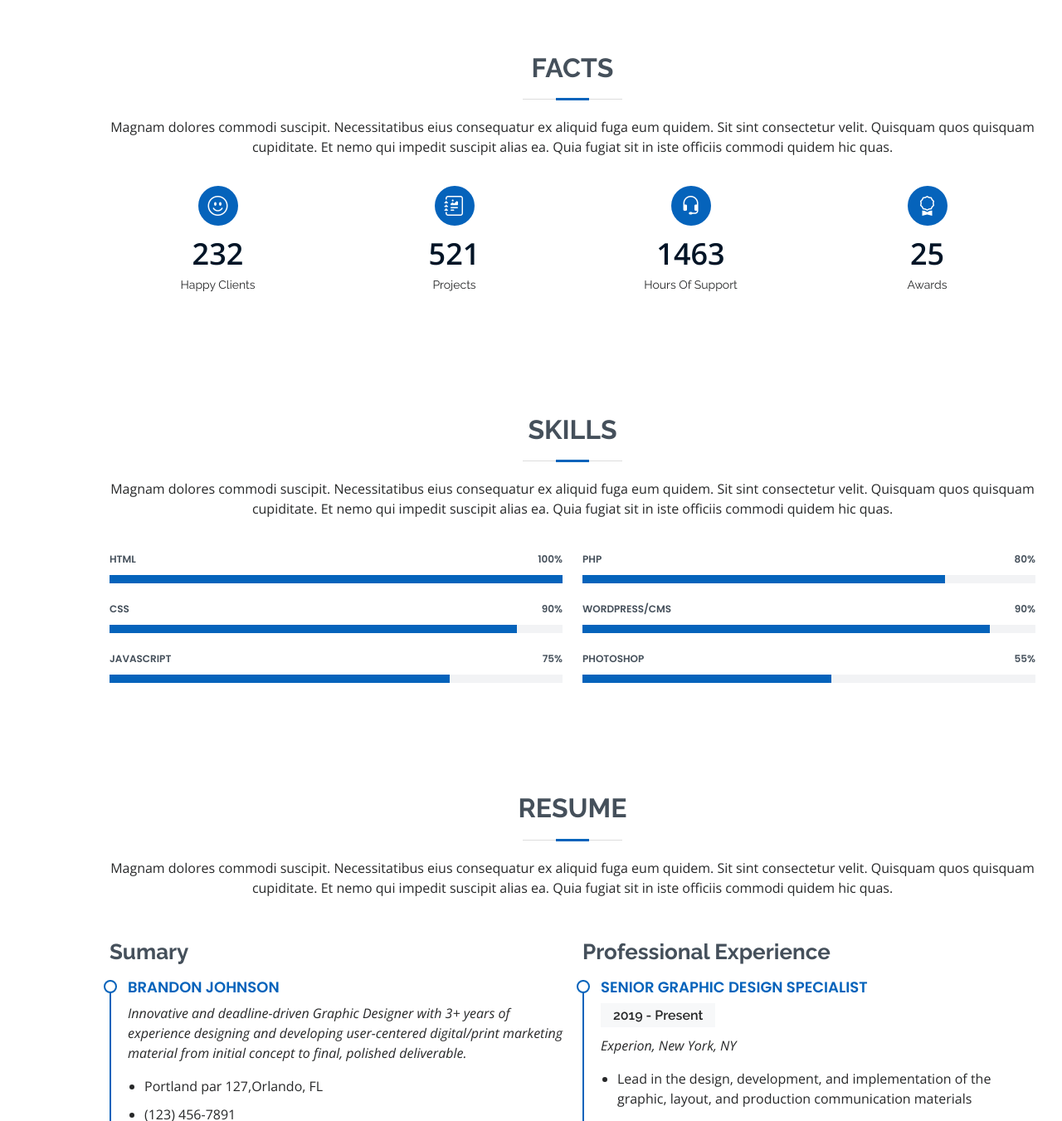
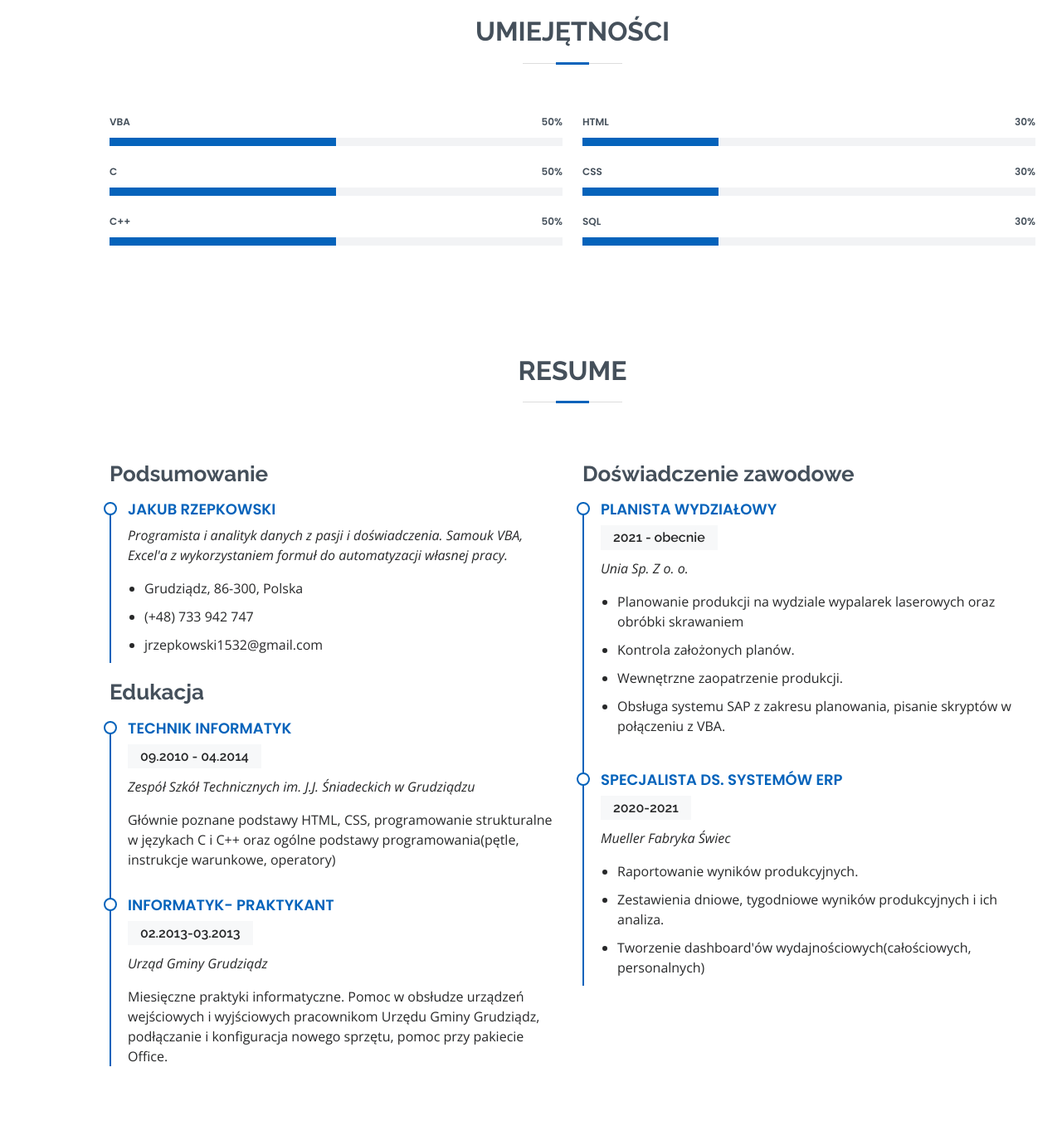
Before and after one commit to jrzepkowski/jrzepkowski.github.io, a plain HTML site: page index.html in a window 1280 px wide. Shown: the part 1449-2800 px from the top of the page at 83% size. Drawn offline with nearby package versions, Linux system fonts and the light colour scheme.

Commit message:
zmiana na 2405
2405

```diff
--- a/index.html
+++ b/index.html
@@ -46,11 +46,11 @@
     <nav id="navbar" class="navbar nav-menu">
       <ul>
         <li><a href="#hero" class="nav-link scrollto active"><i class="bx bx-home"></i> <span>Home</span></a></li>
-        <li><a href="#about" class="nav-link scrollto"><i class="bx bx-user"></i> <span>About</span></a></li>
-        <li><a href="#resume" class="nav-link scrollto"><i class="bx bx-file-blank"></i> <span>Resume</span></a></li>
+        <li><a href="#about" class="nav-link scrollto"><i class="bx bx-user"></i> <span>O mnie</span></a></li>
+        <li><a href="#resume" class="nav-link scrollto"><i class="bx bx-file-blank"></i> <span>Doświadczenie</span></a></li>
         <li><a href="#portfolio" class="nav-link scrollto"><i class="bx bx-book-content"></i> <span>Portfolio</span></a></li>
-        <li><a href="#services" class="nav-link scrollto"><i class="bx bx-server"></i> <span>Services</span></a></li>
-        <li><a href="#contact" class="nav-link scrollto"><i class="bx bx-envelope"></i> <span>Contact</span></a></li>
+
+        <li><a href="#contact" class="nav-link scrollto"><i class="bx bx-envelope"></i> <span>Kontakt</span></a></li>
       </ul>
     </nav><!-- .nav-menu -->
 
@@ -60,7 +60,7 @@
   <section id="hero" class="d-flex flex-column justify-content-center">
     <div class="container" data-aos="zoom-in" data-aos-delay="100">
       <h1>Jakub Rzepkowski</h1>
-      <p> <span class="typed" data-typed-items="Freelancer, VBA, SQL"></span></p>
+      <p> <span class="typed" data-typed-items="Analiza danych, VBA, C/C++"></span></p>
       <div class="social-links">
 
         <a href="https://www.linkedin.com/in/jakubrzepkowski1995" class="linkedin"><i class="bx bxl-linkedin"></i></a>
@@ -77,7 +77,7 @@
 
         <div class="section-title">
           <h2>O mnie</h2>
-          <p>Magnam dolores commodi suscipit. Necessitatibus eius consequatur ex aliquid fuga eum quidem. Sit sint consectetur velit. Quisquam quos quisquam cupiditate. Et nemo qui impedit suscipit alias ea. Quia fugiat sit in iste officiis commodi quidem hic quas.</p>
+          <p>Cos o mnie</p>
         </div>
 
         <div class="row">
@@ -85,10 +85,9 @@
             <img src="assets/img/profile-img.jpg" class="img-fluid" alt="">
           </div>
           <div class="col-lg-8 pt-4 pt-lg-0 content">
-            <h3>UI/UX Designer &amp; Web Developer.</h3>
+            <h3>Programowanie &amp; Analiza danych</h3>
             <p class="fst-italic">
-              Lorem ipsum dolor sit amet, consectetur adipiscing elit, sed do eiusmod tempor incididunt ut labore et dolore
-              magna aliqua.
+
             </p>
             <div class="row">
               <div class="col-lg-6">
@@ -102,14 +101,13 @@
               <div class="col-lg-6">
                 <ul>
                   <li><i class="bi bi-chevron-right"></i> <strong>Wiek:</strong> <span>27</span></li>
-                  <li><i class="bi bi-chevron-right"></i> <strong>PhEmailone:</strong> <span>jrzepkowski1532@gmail.com</span></li>
+                  <li><i class="bi bi-chevron-right"></i> <strong>Email:</strong> <span>jrzepkowski1532@gmail.com</span></li>
                   <li><i class="bi bi-chevron-right"></i> <strong>Freelance:</strong> <span>Dostępny</span></li>
                 </ul>
               </div>
             </div>
             <p>
-              Officiis eligendi itaque labore et dolorum mollitia officiis optio vero. Quisquam sunt adipisci omnis et ut. Nulla accusantium dolor incidunt officia tempore. Et eius omnis.
-              Cupiditate ut dicta maxime officiis quidem quia. Sed et consectetur qui quia repellendus itaque neque. Aliquid amet quidem ut quaerat cupiditate. Ab et eum qui repellendus omnis culpa magni laudantium dolores.
+
             </p>
           </div>
         </div>
@@ -117,110 +115,67 @@
       </div>
     </section><!-- End About Section -->
 
-    <!-- ======= Facts Section ======= -->
-    <section id="facts" class="facts">
-      <div class="container" data-aos="fade-up">
 
-        <div class="section-title">
-          <h2>Facts</h2>
-          <p>Magnam dolores commodi suscipit. Necessitatibus eius consequatur ex aliquid fuga eum quidem. Sit sint consectetur velit. Quisquam quos quisquam cupiditate. Et nemo qui impedit suscipit alias ea. Quia fugiat sit in iste officiis commodi quidem hic quas.</p>
-        </div>
-
-        <div class="row">
-
-          <div class="col-lg-3 col-md-6">
-            <div class="count-box">
-              <i class="bi bi-emoji-smile"></i>
-              <span data-purecounter-start="0" data-purecounter-end="232" data-purecounter-duration="1" class="purecounter"></span>
-              <p>Happy Clients</p>
-            </div>
-          </div>
-
-          <div class="col-lg-3 col-md-6 mt-5 mt-md-0">
-            <div class="count-box">
-              <i class="bi bi-journal-richtext"></i>
-              <span data-purecounter-start="0" data-purecounter-end="521" data-purecounter-duration="1" class="purecounter"></span>
-              <p>Projects</p>
-            </div>
-          </div>
-
-          <div class="col-lg-3 col-md-6 mt-5 mt-lg-0">
-            <div class="count-box">
-              <i class="bi bi-headset"></i>
-              <span data-purecounter-start="0" data-purecounter-end="1463" data-purecounter-duration="1" class="purecounter"></span>
-              <p>Hours Of Support</p>
-            </div>
-          </div>
-
-          <div class="col-lg-3 col-md-6 mt-5 mt-lg-0">
-            <div class="count-box">
-              <i class="bi bi-award"></i>
-              <span data-purecounter-start="0" data-purecounter-end="25" data-purecounter-duration="1" class="purecounter"></span>
-              <p>Awards</p>
-            </div>
-          </div>
-
-        </div>
-
-      </div>
-    </section><!-- End Facts Section -->
 
     <!-- ======= Skills Section ======= -->
     <section id="skills" class="skills section-bg">
       <div class="container" data-aos="fade-up">
 
         <div class="section-title">
-          <h2>Skills</h2>
-          <p>Magnam dolores commodi suscipit. Necessitatibus eius consequatur ex aliquid fuga eum quidem. Sit sint consectetur velit. Quisquam quos quisquam cupiditate. Et nemo qui impedit suscipit alias ea. Quia fugiat sit in iste officiis commodi quidem hic quas.</p>
+          <h2>Umiejętności</h2>
+          <p></p>
         </div>
 
         <div class="row skills-content">
 
           <div class="col-lg-6">
 
-            <div class="progress">
-              <span class="skill">HTML <i class="val">100%</i></span>
+                   <div class="progress">
+              <span class="skill">VBA <i class="val">50%</i></span>
               <div class="progress-bar-wrap">
-                <div class="progress-bar" role="progressbar" aria-valuenow="100" aria-valuemin="0" aria-valuemax="100"></div>
+                <div class="progress-bar" role="progressbar" aria-valuenow="50" aria-valuemin="0" aria-valuemax="100"></div>
               </div>
             </div>
 
-            <div class="progress">
-              <span class="skill">CSS <i class="val">90%</i></span>
+
+
+                  <div class="progress">
+              <span class="skill">C<i class="val">50%</i></span>
               <div class="progress-bar-wrap">
-                <div class="progress-bar" role="progressbar" aria-valuenow="90" aria-valuemin="0" aria-valuemax="100"></div>
+                <div class="progress-bar" role="progressbar" aria-valuenow="50" aria-valuemin="0" aria-valuemax="100"></div>
               </div>
             </div>
 
-            <div class="progress">
-              <span class="skill">JavaScript <i class="val">75%</i></span>
+
+                <div class="progress">
+              <span class="skill">C++ <i class="val">50%</i></span>
               <div class="progress-bar-wrap">
-                <div class="progress-bar" role="progressbar" aria-valuenow="75" aria-valuemin="0" aria-valuemax="100"></div>
+                <div class="progress-bar" role="progressbar" aria-valuenow="50" aria-valuemin="0" aria-valuemax="100"></div>
               </div>
             </div>
 
           </div>
 
           <div class="col-lg-6">
-
-            <div class="progress">
-              <span class="skill">PHP <i class="val">80%</i></span>
+  <div class="progress">
+              <span class="skill">HTML <i class="val">30%</i></span>
               <div class="progress-bar-wrap">
-                <div class="progress-bar" role="progressbar" aria-valuenow="80" aria-valuemin="0" aria-valuemax="100"></div>
+                <div class="progress-bar" role="progressbar" aria-valuenow="30" aria-valuemin="0" aria-valuemax="100"></div>
               </div>
             </div>
 
             <div class="progress">
-              <span class="skill">WordPress/CMS <i class="val">90%</i></span>
+              <span class="skill">CSS <i class="val">30%</i></span>
               <div class="progress-bar-wrap">
-                <div class="progress-bar" role="progressbar" aria-valuenow="90" aria-valuemin="0" aria-valuemax="100"></div>
+                <div class="progress-bar" role="progressbar" aria-valuenow="30" aria-valuemin="0" aria-valuemax="100"></div>
               </div>
             </div>
 
+
             <div class="progress">
-              <span class="skill">Photoshop <i class="val">55%</i></span>
+              <span class="skill">SQL <i class="val">30%</i></span>
               <div class="progress-bar-wrap">
-                <div class="progress-bar" role="progressbar" aria-valuenow="55" aria-valuemin="0" aria-valuemax="100"></div>
+                <div class="progress-bar" role="progressbar" aria-valuenow="30" aria-valuemin="0" aria-valuemax="100"></div>
               </div>
             </div>
 
@@ -237,58 +192,60 @@
 
         <div class="section-title">
           <h2>Resume</h2>
-          <p>Magnam dolores commodi suscipit. Necessitatibus eius consequatur ex aliquid fuga eum quidem. Sit sint consectetur velit. Quisquam quos quisquam cupiditate. Et nemo qui impedit suscipit alias ea. Quia fugiat sit in iste officiis commodi quidem hic quas.</p>
+          <p></p>
         </div>
 
         <div class="row">
           <div class="col-lg-6">
-            <h3 class="resume-title">Sumary</h3>
+            <h3 class="resume-title">Podsumowanie</h3>
             <div class="resume-item pb-0">
-              <h4>Brandon Johnson</h4>
-              <p><em>Innovative and deadline-driven Graphic Designer with 3+ years of experience designing and developing user-centered digital/print marketing material from initial concept to final, polished deliverable.</em></p>
+              <h4>Jakub Rzepkowski</h4>
+              <p><em>Programista i analityk danych z pasji i doświadczenia. Samouk VBA, Excel'a z wykorzystaniem formuł do automatyzacji własnej pracy.</em></p>
               <ul>
-                <li>Portland par 127,Orlando, FL</li>
-                <li>(123) 456-7891</li>
-                <li>alice.barkley@example.com</li>
+                <li>Grudziądz, 86-300, Polska</li>
+                <li>(+48) 733 942 747</li>
+                <li>jrzepkowski1532@gmail.com</li>
               </ul>
             </div>
 
-            <h3 class="resume-title">Education</h3>
+            <h3 class="resume-title">Edukacja</h3>
             <div class="resume-item">
-              <h4>Master of Fine Arts &amp; Graphic Design</h4>
-              <h5>2015 - 2016</h5>
-              <p><em>Rochester Institute of Technology, Rochester, NY</em></p>
-              <p>Qui deserunt veniam. Et sed aliquam labore tempore sed quisquam iusto autem sit. Ea vero voluptatum qui ut dignissimos deleniti nerada porti sand markend</p>
+              <h4>Technik Informatyk</h4>
+              <h5>09.2010 - 04.2014</h5>
+              <p><em>Zespół Szkół Technicznych im. J.J. Śniadeckich w Grudziądzu</em></p>
+              <p>Głównie poznane podstawy HTML, CSS, programowanie strukturalne w językach C i C++ oraz ogólne podstawy programowania(pętle, instrukcje warunkowe, operatory)</p>
             </div>
             <div class="resume-item">
-              <h4>Bachelor of Fine Arts &amp; Graphic Design</h4>
-              <h5>2010 - 2014</h5>
-              <p><em>Rochester Institute of Technology, Rochester, NY</em></p>
-              <p>Quia nobis sequi est occaecati aut. Repudiandae et iusto quae reiciendis et quis Eius vel ratione eius unde vitae rerum voluptates asperiores voluptatem Earum molestiae consequatur neque etlon sader mart dila</p>
+              <h4>Informatyk- Praktykant</h4>
+              <h5>02.2013-03.2013</h5>
+              <p><em>Urząd Gminy Grudziądz</em></p>
+              <p>Miesięczne praktyki informatyczne. Pomoc w obsłudze urządzeń wejściowych i
+                  wyjściowych pracownikom Urzędu Gminy Grudziądz, podłączanie i konfiguracja
+                  nowego sprzętu, pomoc przy pakiecie Office.</p>
             </div>
           </div>
           <div class="col-lg-6">
-            <h3 class="resume-title">Professional Experience</h3>
+            <h3 class="resume-title">Doświadczenie zawodowe</h3>
             <div class="resume-item">
-              <h4>Senior graphic design specialist</h4>
-              <h5>2019 - Present</h5>
-              <p><em>Experion, New York, NY </em></p>
+              <h4>Planista wydziałowy</h4>
+              <h5>2021 - obecnie</h5>
+              <p><em>Unia Sp. Z o. o. </em></p>
               <ul>
-                <li>Lead in the design, development, and implementation of the graphic, layout, and production communication materials</li>
-                <li>Delegate tasks to the 7 members of the design team and provide counsel on all aspects of the project. </li>
-                <li>Supervise the assessment of all graphic materials in order to ensure quality and accuracy of the design</li>
-                <li>Oversee the efficient use of production project budgets ranging from $2,000 - $25,000</li>
+                <li>Planowanie produkcji na wydziale wypalarek laserowych oraz obróbki skrawaniem</li>
+                <li>Kontrola założonych planów. </li>
+                <li>Wewnętrzne zaopatrzenie produkcji.</li>
+                <li>Obsługa systemu SAP z zakresu planowania, pisanie skryptów w połączeniu z VBA.</li>
               </ul>
             </div>
             <div class="resume-item">
-              <h4>Graphic design specialist</h4>
-              <h5>2017 - 2018</h5>
-              <p><em>Stepping Stone Advertising, New York, NY</em></p>
+              <h4>Specjalista ds. systemów ERP</h4>
+              <h5>2020-2021</h5>
+              <p><em>Mueller Fabryka Świec </em></p>
               <ul>
-                <li>Developed numerous marketing programs (logos, brochures,infographics, presentations, and advertisements).</li>
-                <li>Managed up to 5 projects or tasks at a given time while under pressure</li>
-                <li>Recommended and consulted with clients on the most appropriate graphic design</li>
-                <li>Created 4+ design presentations and proposals a month for clients and account managers</li>
+                <li>Raportowanie wyników produkcyjnych.</li>
+                <li>Zestawienia dniowe, tygodniowe wyników produkcyjnych i ich analiza.</li>
+                <li>Tworzenie dashboard'ów wydajnościowych(całościowych, personalnych)</li>
+
               </ul>
             </div>
           </div>
```
